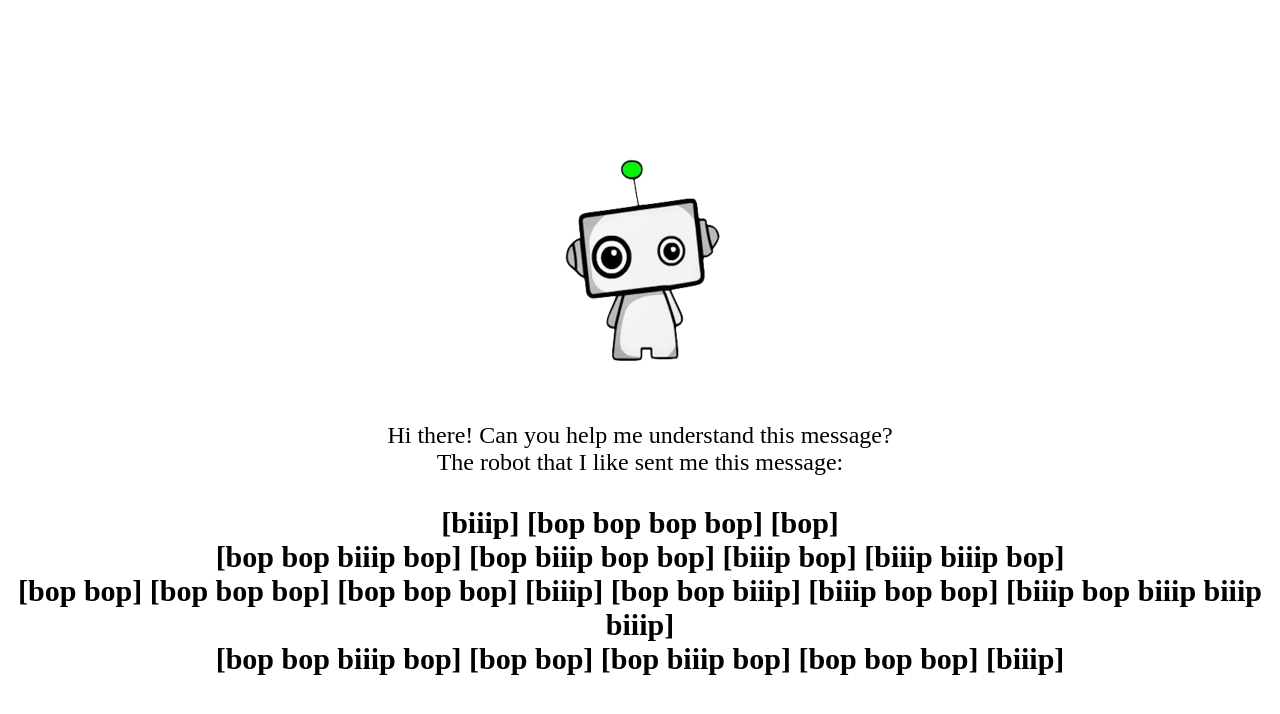
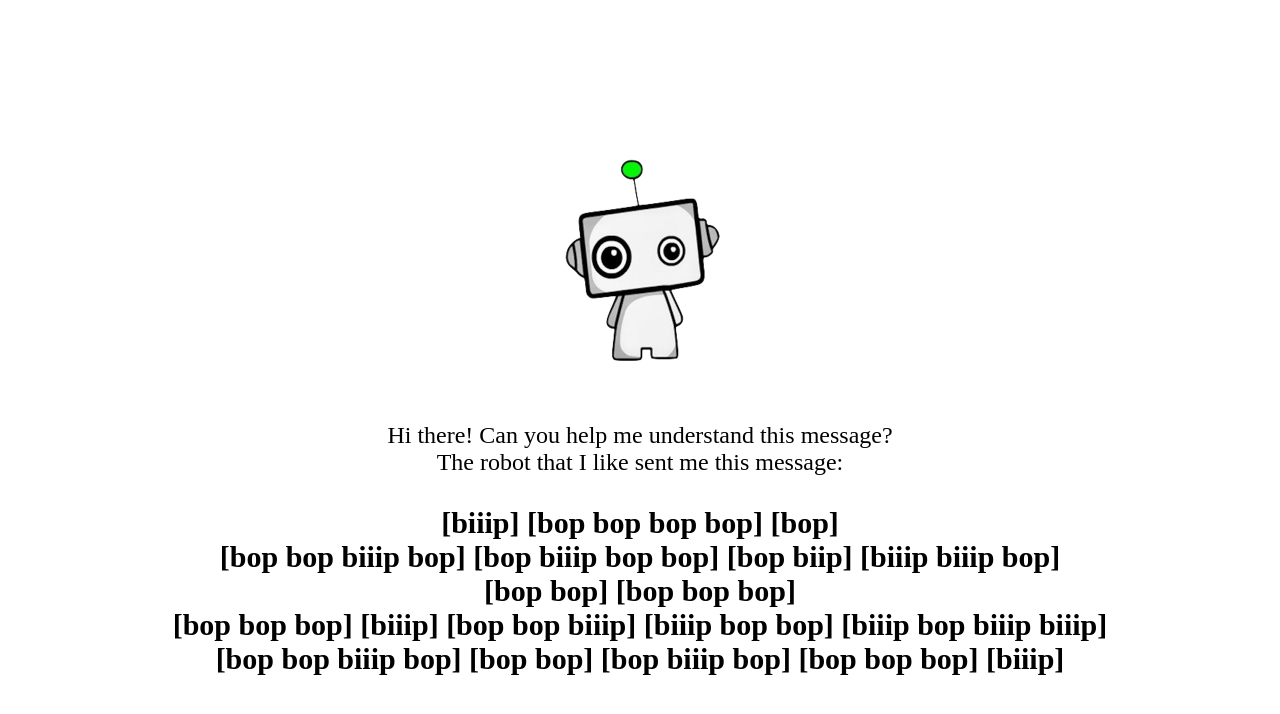
Before and after one commit to cvpua/ctf_challenges, a plain HTML site: page bip-bop/index.html in a window 1280 px wide. Drawn offline with Linux system fonts and the light colour scheme.

Commit message:
Modify question

```diff
--- a/bip-bop/index.html
+++ b/bip-bop/index.html
@@ -41,9 +41,9 @@
 		<div class = "message">
 			<p>
 				[biiip] [bop bop bop bop] [bop] <br>
-				[bop bop biiip bop] [bop biiip bop bop] [biiip bop] [biiip biiip bop]<br>
-				[bop bop] [bop bop bop]
-				[bop bop bop] [biiip] [bop bop biiip] [biiip bop bop] [biiip bop biiip biiip biiip] <br>
+				[bop bop biiip bop] [bop biiip bop bop] [bop biip] [biiip biiip bop]<br>
+				[bop bop] [bop bop bop] <br>
+				[bop bop bop] [biiip] [bop bop biiip] [biiip bop bop] [biiip bop biiip biiip] <br>
 				[bop bop biiip bop] [bop bop] [bop biiip bop] [bop bop bop] [biiip]
 			</p>
 		</div>
```
